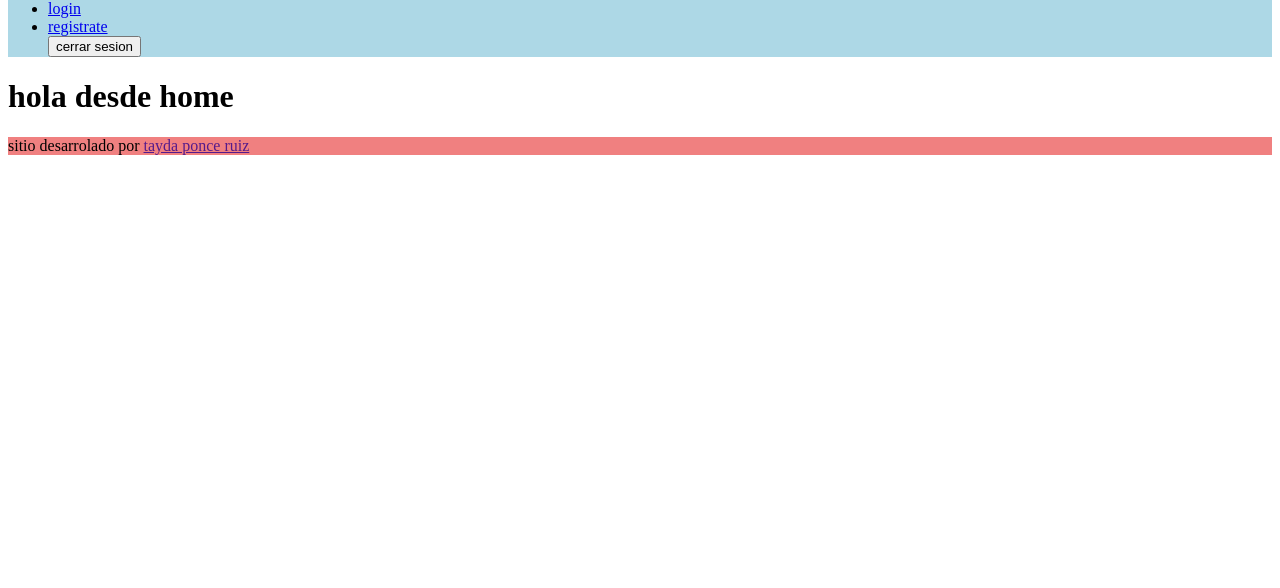
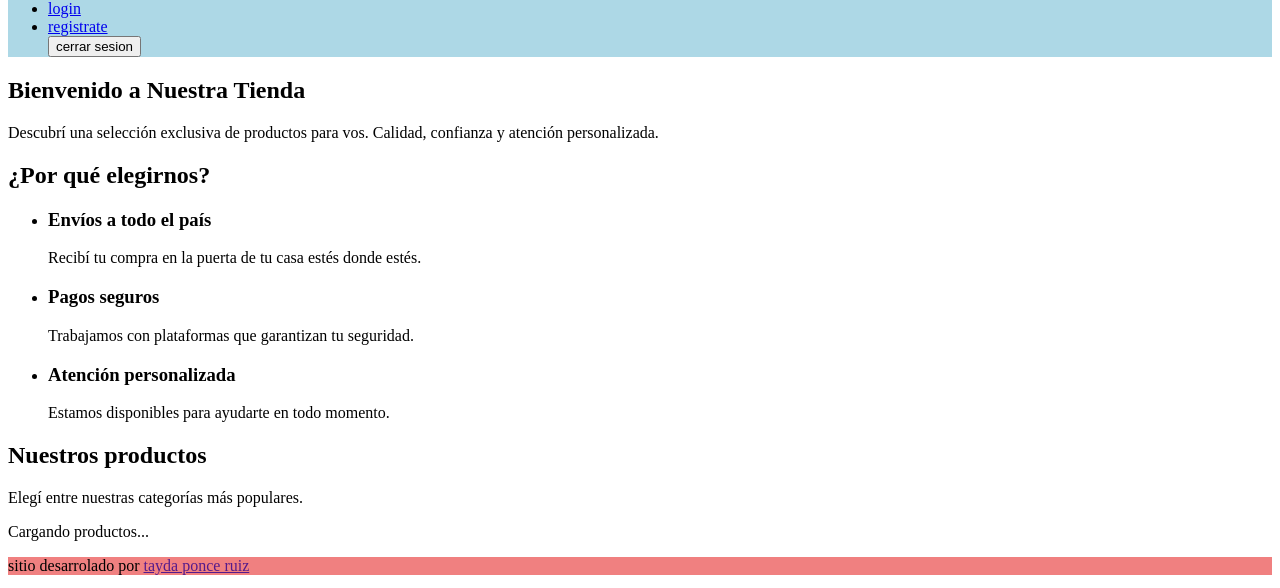
Before and after one commit to TaydaPonceRuiz/base-proyecto-999198242, a React (Vite) app: page / in a window 1280 px wide. Shown: the part 364-952 px from the top of the page. Before the commit the page ends 800 px from the top, so only its background shows below. Built offline with nearby package versions, Linux system fonts and the light colour scheme.

Commit message:
add: contenido estatico en home, preparacion de seccion para productos

```diff
--- a/src/pages/Home.jsx
+++ b/src/pages/Home.jsx
@@ -3,7 +3,38 @@
 const Home = () => {
   return (
     <Layout>
-      <h1>hola desde home</h1>
+      <section>
+        <h1>Bienvenido a Nuestra Tienda</h1>
+        <p>Descubrí una selección exclusiva de productos para vos. Calidad, confianza y atención personalizada.</p>
+      </section>
+
+      <section>
+        <h2>¿Por qué elegirnos?</h2>
+        <ul>
+          <li>
+            <h3>Envíos a todo el país</h3>
+            <p>Recibí tu compra en la puerta de tu casa estés donde estés.</p>
+          </li>
+          <li>
+            <h3>Pagos seguros</h3>
+            <p>Trabajamos con plataformas que garantizan tu seguridad.</p>
+          </li>
+          <li>
+            <h3>Atención personalizada</h3>
+            <p>Estamos disponibles para ayudarte en todo momento.</p>
+          </li>
+        </ul>
+      </section>
+
+      <section>
+        <h2>Nuestros productos</h2>
+        <p>Elegí entre nuestras categorías más populares.</p>
+
+        {/*Seccion reservada para carga diferida de productos*/}
+        <div>
+          <p>Cargando productos...</p>
+        </div>
+      </section>
     </Layout>
   )
 }
```
